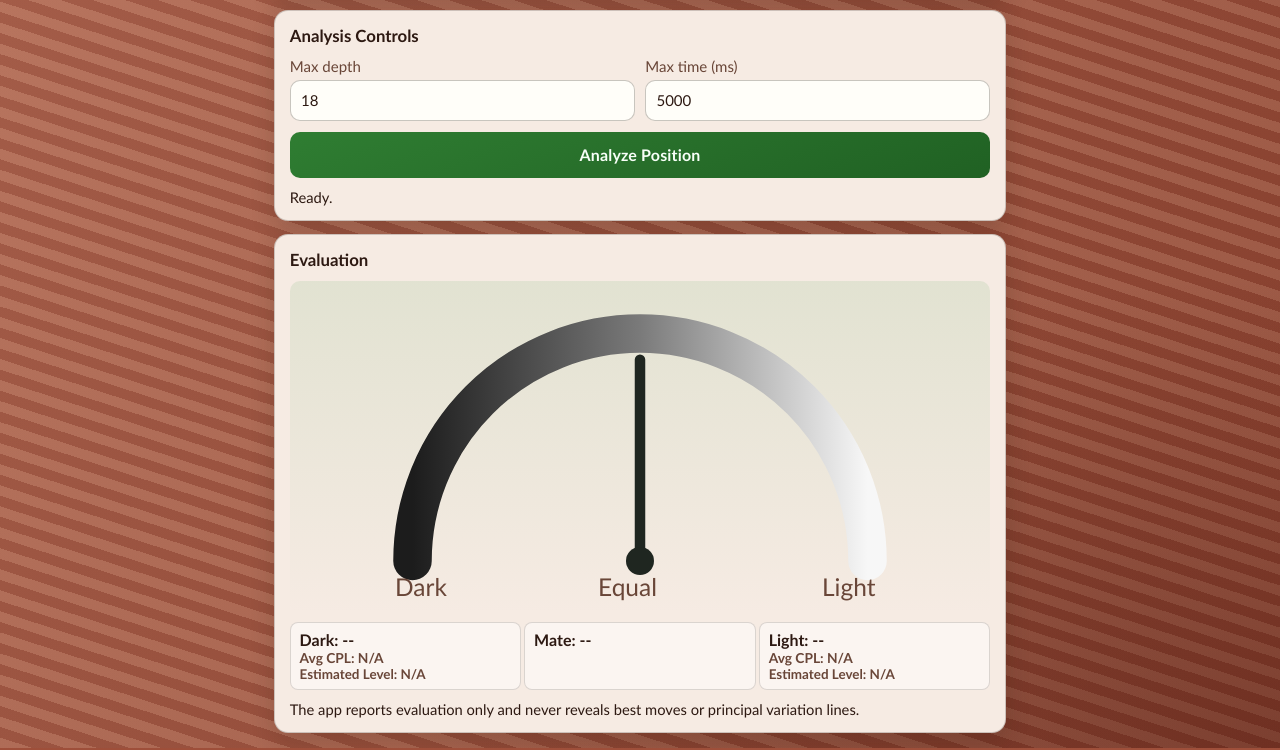
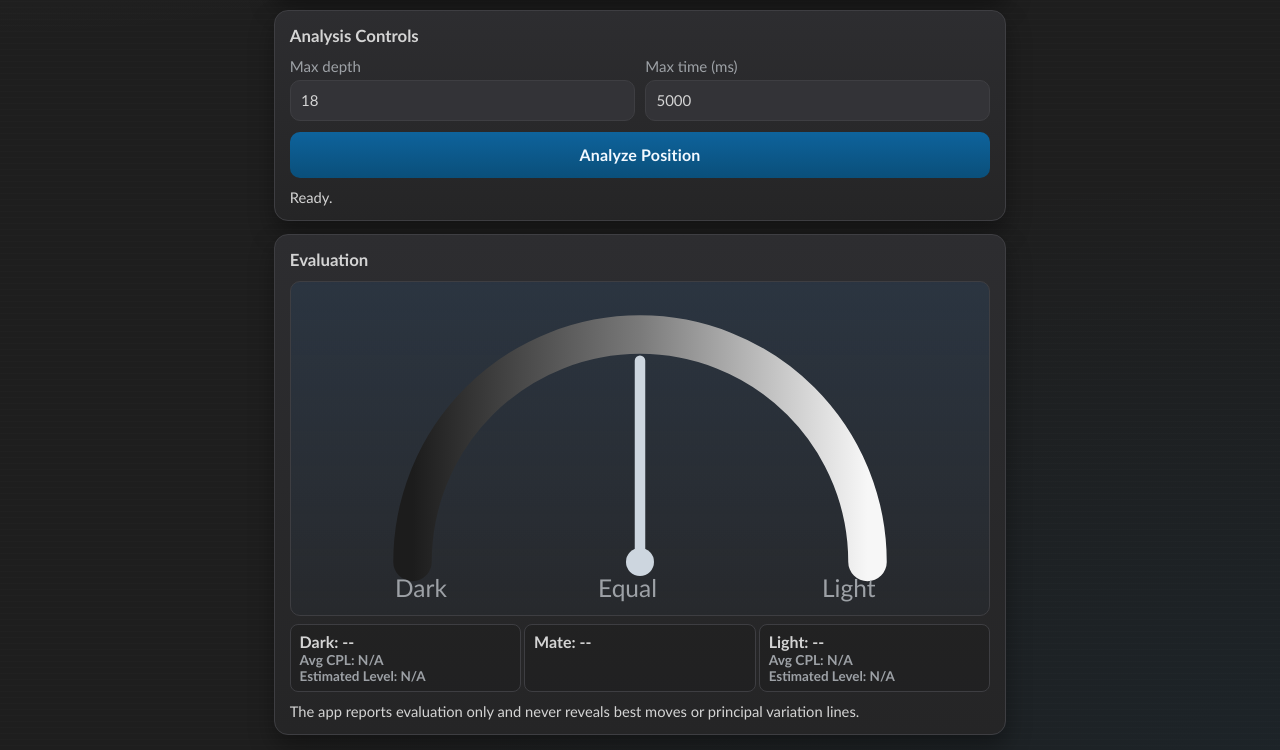
Before and after one commit to jwkunz/Inspector_Blanque, a plain HTML site: page index.html in a window 1280 px wide. Shown: the part 551-1301 px from the top of the page. Drawn offline with Linux system fonts and the light colour scheme.

Commit message:
Convert UI to VS Code-style dark palette

```diff
--- a/styles.css
+++ b/styles.css
@@ -1,13 +1,16 @@
 :root {
-  --wood-light: #d6a48d;
-  --wood-medium: #9e4f3a;
-  --wood-dark: #5a2317;
-  --green-accent: #2f7d32;
-  --green-soft: #a4c89c;
-  --surface: #f6ebe3;
-  --text-primary: #2d1912;
-  --text-muted: #694638;
-  --error: #8d1f1f;
+  --bg-0: #1e1e1e;
+  --bg-1: #252526;
+  --bg-2: #2d2d30;
+  --bg-3: #333337;
+  --border: #3e3e42;
+  --accent: #0e639c;
+  --accent-hover: #1177bb;
+  --accent-soft: #264f78;
+  --text-primary: #d4d4d4;
+  --text-muted: #9da1a6;
+  --text-strong: #ffffff;
+  --error: #f48771;
 }
 
 * {
@@ -20,17 +23,16 @@
   font-family: "Trebuchet MS", "Segoe UI", sans-serif;
   color: var(--text-primary);
   background:
-    radial-gradient(140% 80% at 0% 0%, rgba(255, 255, 255, 0.22), rgba(255, 255, 255, 0) 50%),
-    radial-gradient(130% 70% at 100% 100%, rgba(69, 21, 14, 0.35), rgba(69, 21, 14, 0) 52%),
+    radial-gradient(140% 90% at 0% 0%, rgba(255, 255, 255, 0.05), rgba(255, 255, 255, 0) 52%),
+    radial-gradient(140% 80% at 100% 100%, rgba(14, 99, 156, 0.08), rgba(14, 99, 156, 0) 56%),
     repeating-linear-gradient(
-      18deg,
-      rgba(240, 187, 159, 0.18) 0px,
-      rgba(240, 187, 159, 0.18) 10px,
-      rgba(130, 54, 37, 0.18) 10px,
-      rgba(130, 54, 37, 0.18) 20px
+      180deg,
+      rgba(255, 255, 255, 0.012) 0px,
+      rgba(255, 255, 255, 0.012) 1px,
+      rgba(0, 0, 0, 0) 1px,
+      rgba(0, 0, 0, 0) 6px
     ),
-    linear-gradient(120deg, rgba(255, 220, 198, 0.2), rgba(78, 28, 18, 0.3)),
-    var(--wood-medium);
+    var(--bg-0);
 }
 
 .app {
@@ -43,11 +45,11 @@
 
 .brand,
 .panel {
-  background: var(--surface);
-  border: 1px solid rgba(36, 24, 15, 0.2);
+  background: linear-gradient(180deg, var(--bg-2), var(--bg-1));
+  border: 1px solid var(--border);
   border-radius: 14px;
   padding: 0.9rem;
-  box-shadow: 0 10px 24px rgba(36, 24, 15, 0.16);
+  box-shadow: 0 12px 24px rgba(0, 0, 0, 0.35);
 }
 
 .brand {
@@ -64,6 +66,7 @@
 .brand h1 {
   margin: 0;
   font-size: clamp(1.25rem, 4vw, 1.9rem);
+  color: var(--text-strong);
 }
 
 .brand p {
@@ -95,7 +98,7 @@
 button {
   width: 100%;
   border-radius: 10px;
-  border: 1px solid rgba(36, 24, 15, 0.25);
+  border: 1px solid var(--border);
   font: inherit;
 }
 
@@ -103,8 +106,15 @@
 textarea,
 select {
   padding: 0.64rem;
-  background: #fffef9;
+  background: var(--bg-3);
   color: var(--text-primary);
+}
+
+input:focus,
+textarea:focus,
+select:focus {
+  outline: 1px solid var(--accent-soft);
+  border-color: var(--accent);
 }
 
 textarea {
@@ -115,11 +125,15 @@
   margin-top: 0.7rem;
   padding: 0.85rem;
   border: 0;
-  background: linear-gradient(160deg, var(--green-accent), #206123);
-  color: #f8fff8;
+  background: linear-gradient(180deg, var(--accent), #0a4f7a);
+  color: #f3f9ff;
   font-weight: 600;
   letter-spacing: 0.01em;
   min-height: 46px;
+}
+
+button:hover:not(:disabled) {
+  background: linear-gradient(180deg, var(--accent-hover), #0d5e93);
 }
 
 button:disabled {
@@ -141,7 +155,8 @@
 .gauge-wrap {
   overflow: hidden;
   border-radius: 10px;
-  background: linear-gradient(180deg, rgba(164, 200, 156, 0.25), transparent);
+  background: linear-gradient(180deg, rgba(38, 79, 120, 0.24), rgba(38, 79, 120, 0.05));
+  border: 1px solid var(--border);
 }
 
 #gauge {
@@ -158,7 +173,7 @@
 }
 
 .needle {
-  stroke: #1f2620;
+  stroke: #cdd6df;
   stroke-width: 6;
   stroke-linecap: round;
   transform-origin: 160px 160px;
@@ -166,7 +181,7 @@
 }
 
 .needle-cap {
-  fill: #1f2620;
+  fill: #cdd6df;
 }
 
 .gauge-label {
@@ -182,8 +197,8 @@
 }
 
 .score-card {
-  background: rgba(255, 255, 255, 0.5);
-  border: 1px solid rgba(36, 24, 15, 0.15);
+  background: rgba(0, 0, 0, 0.14);
+  border: 1px solid var(--border);
   border-radius: 8px;
   padding: 0.45rem 0.55rem;
 }
```
